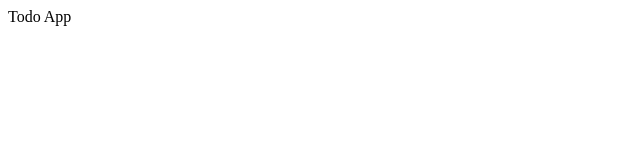
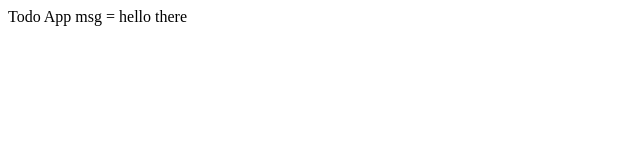
Before and after one commit to brucemakallan/learning-vue, a Vue app: page / in a window 1280 px wide. Shown: the top 160 px of the page, without its empty margins (0-640 px from the left). Built offline with nearby package versions, Linux system fonts and the light colour scheme.

Commit message:
Pass props to a component

```diff
--- a/src/App.vue
+++ b/src/App.vue
@@ -1,6 +1,6 @@
 <template>
   <div id="app">
-    <TodoApp />
+    <TodoApp msg="hello there" />
   </div>
 </template>
 
--- a/src/components/TodoApp.vue
+++ b/src/components/TodoApp.vue
@@ -1,12 +1,14 @@
 <template>
   <div class="todo_app">
-    Todo App
+    Todo App msg = {{ msg }}
   </div>
 </template>
 
 <script>
 export default {
-
+  props: {
+    msg: String
+  }
 }
 </script>
 
```
